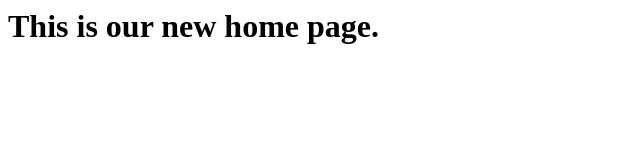
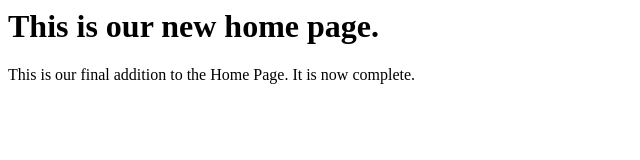
Before and after one commit to LeoSriram/profitable_git_lessons, a plain HTML site: page home_page.html in a window 1280 px wide. Shown: the whole page, without its empty margins (0-640 px from the left). Drawn offline with Linux system fonts and the light colour scheme.

Commit message:
Final home page

```diff
--- a/home_page.html
+++ b/home_page.html
@@ -7,5 +7,6 @@
 </head>
 <body>
     <h1>This is our new home page.</h1>
+    <p>This is our final addition to the Home Page. It is now complete.</p>
 </body>
 </html>
```
